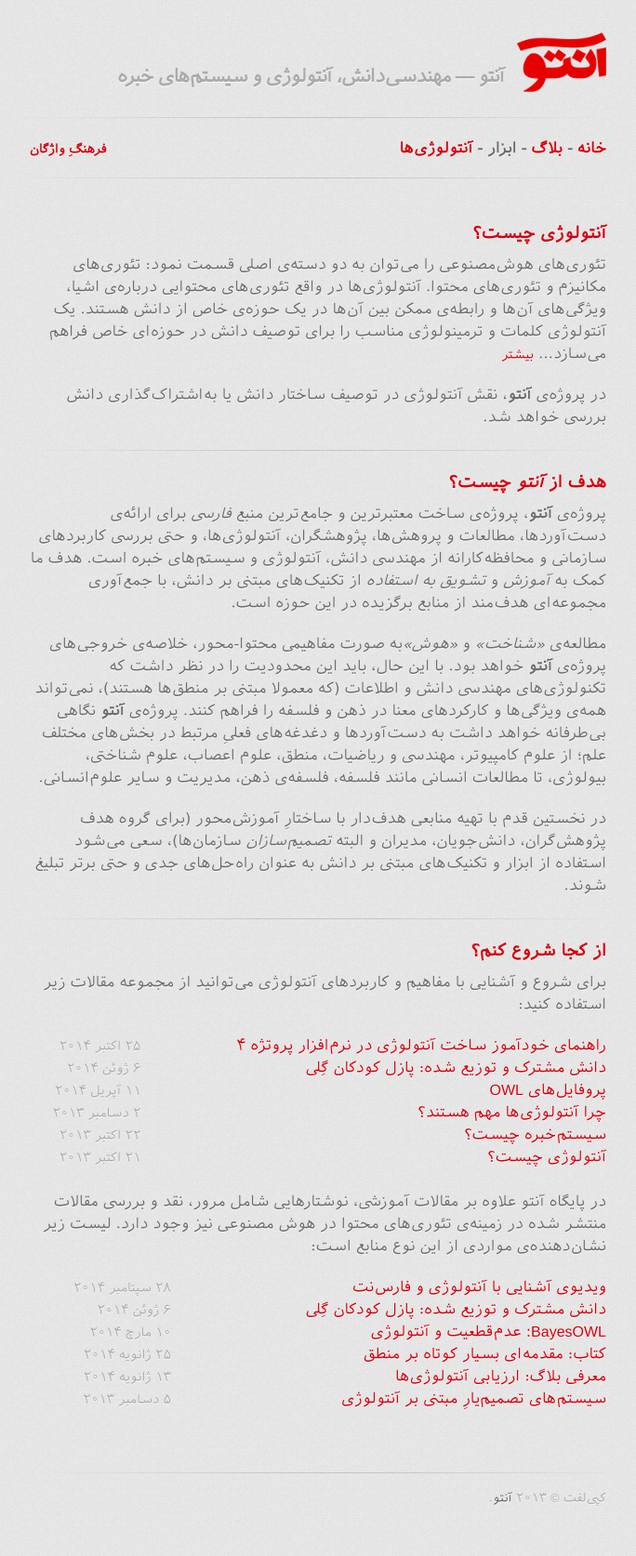
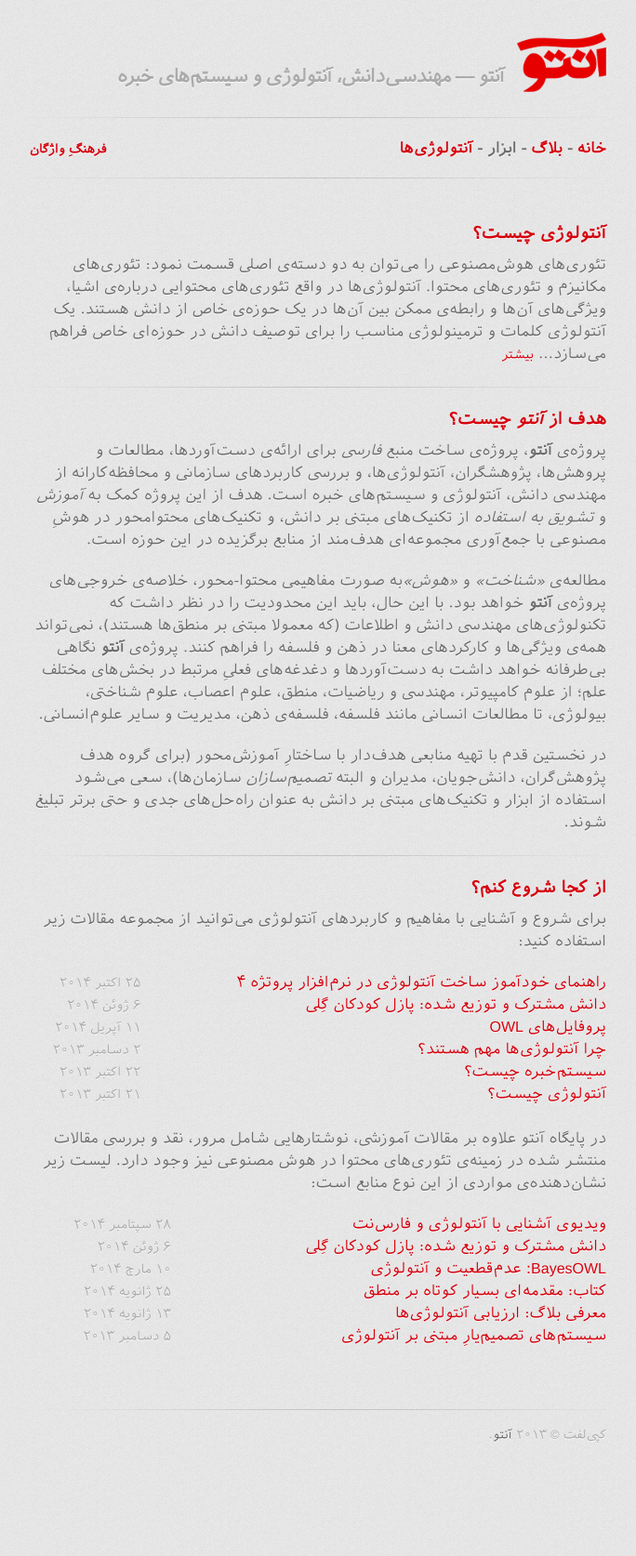
Before and after one commit to morteza/onto, a Jekyll site: the page built from index.md, in a window 1280 px wide. Shown: the whole page at 93% size, without its empty margins (298-982 px from the left). Built offline with Jekyll 4.4.1, drawn with Linux system fonts in a browser that asks for light colours; after the commit the page ends 1606 px from its top, so only the background shows below that.

Commit message:
Improve first page (typos and text), and fixes for new domain feature of github pages.

```diff
--- a/index.md
+++ b/index.md
@@ -7,13 +7,11 @@ title: "مهندسی‌دانش و آنتولوژی"
 
 تئوری‌های هوش‌مصنوعی را می‌توان به دو دسته‌ی اصلی قسمت نمود: تئوری‌های مکانیزم و تئوری‌های محتوا. آنتولوژی‌ها در واقع تئوری‌های محتوایی درباره‌ی اشیا، ویژگی‌های آن‌ها و رابطه‌ی ممکن بین آن‌ها در یک حوزه‌ی خاص از دانش هستند. یک آنتولوژی کلمات و ترمینولوژی مناسب را برای توصیف دانش در حوزه‌ای خاص فراهم می‌سازد... <a href="{% post_url 2013-10-21-what_is_an_ontology %}"><small>بیشتر</small></a>
 
-در پروژه‌ی **آنتو**، نقش آنتولوژی در توصیف ساختار دانش یا به‌اشتراک‌گذاری دانش بررسی خواهد شد.
-
 ---
 
 ###هدف از *آنتو* چیست؟
 
-پروژه‌ی **آنتو**، پروژه‌ی ساخت معتبرترین و جامع‌ترین منبع *فارسی* برای ارائه‌ی  دست‌آوردها، مطالعات و پروهش‌ها، پژوهشگران، آنتولوژی‌ها، و حتی بررسی کاربردهای سازمانی و محافظه‌کارانه از مهندسی دانش، آنتولوژی و سیستم‌های خبره است. هدف ما کمک به *آموزش* و *تشویق به استفاده* از تکنیک‌های مبتنی بر دانش، با جمع‌آوری مجموعه‌ای هدف‌مند از منابع برگزیده در این حوزه است.
+پروژه‌ی **آنتو**، پروژه‌ی ساخت منبع *فارسی* برای ارائه‌ی  دست‌آوردها، مطالعات و پروهش‌ها، پژوهشگران، آنتولوژی‌ها، و بررسی کاربردهای سازمانی و محافظه‌کارانه از مهندسی دانش، آنتولوژی و سیستم‌های خبره است. هدف از این پروژه کمک به *آموزش* و *تشویق به استفاده* از تکنیک‌های مبتنی بر دانش، و تکنیک‌های محتوامحور در هوشِ مصنوعی با جمع‌آوری مجموعه‌ای هدف‌مند از منابع برگزیده در این حوزه است.
 
 
 
```
